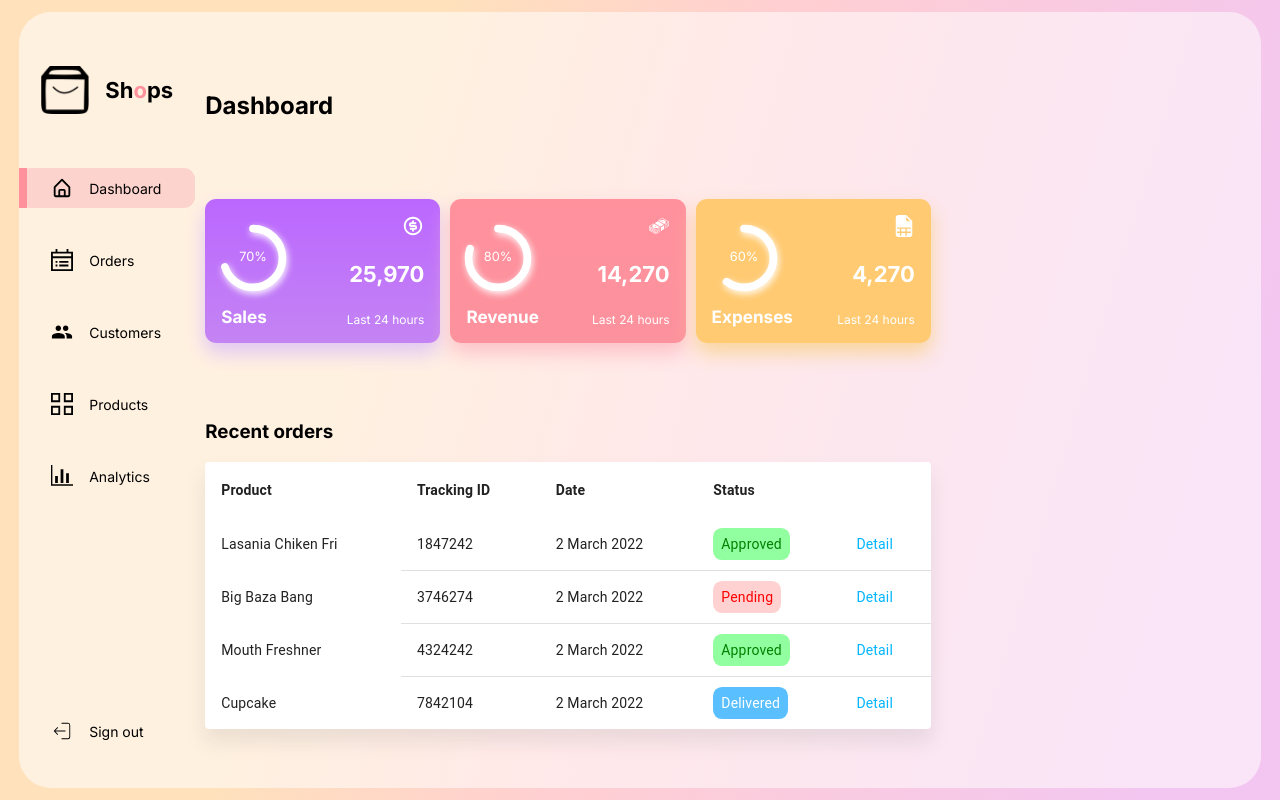
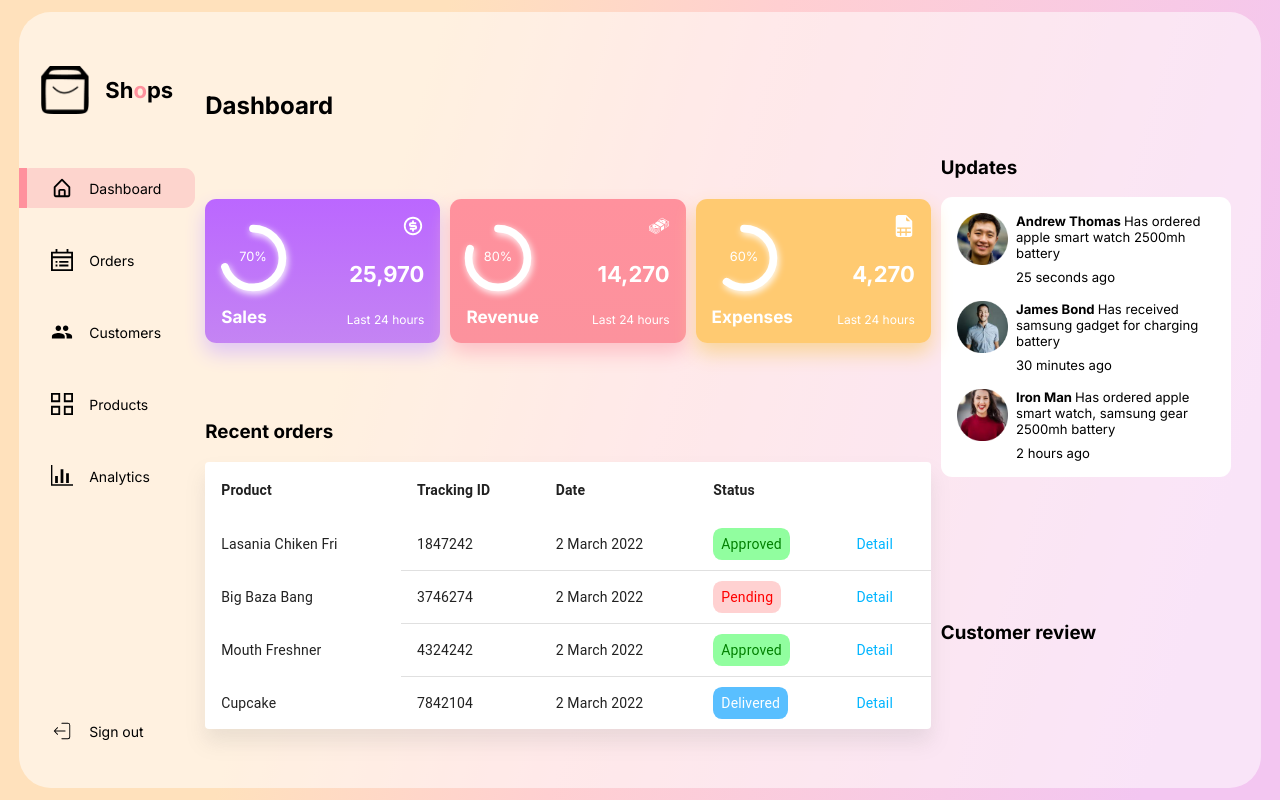
Before and after one commit to wesleywisch/Dashboard-admin-modern, a React (Create React App) app: page / in a window 1280 px wide. Built offline with nearby package versions, Linux system fonts and the light colour scheme.

Commit message:
feat: Performing the rightBar and already performing the updates.

```diff
--- a/src/App.tsx
+++ b/src/App.tsx
@@ -2,6 +2,7 @@ import './App.css';
 
 import { Sidebar } from './components/Sidebar';
 import { MainDash } from './components/MainDash';
+import { RightSidebar } from './components/RightSidebar';
 
 function App() {
   return (
@@ -9,6 +10,7 @@ function App() {
       <div className="containerGlass">
         <Sidebar />
         <MainDash />
+        <RightSidebar />
       </div>
     </div>
   );
--- /dev/null
+++ b/src/components/RightSidebar/index.tsx
@@ -0,0 +1,19 @@
+import { Updates } from '../Updates';
+
+import './styles.css';
+
+export function RightSidebar() {
+  return (
+    <div className='rightSidebarContainer'>
+      <div>
+        <h3>Updates</h3>
+
+        <Updates />
+      </div>
+
+      <div>
+        <h3>Customer review</h3>
+      </div>
+    </div>
+  )
+}
--- /dev/null
+++ b/src/components/RightSidebar/styles.css
@@ -0,0 +1,6 @@
+.rightSidebarContainer {
+  display: flex;
+  flex-direction: column;
+  width: 95%;
+  justify-content: space-evenly;
+}
--- /dev/null
+++ b/src/components/Updates/index.tsx
@@ -0,0 +1,25 @@
+import { UpdatesItens } from '../../data/updatesItens';
+
+import './styles.css';
+
+export function Updates() {
+  return (
+    <div className="updatesContainer">
+      {UpdatesItens.map((item, key) => (
+        <div key={key} className="updateItem">
+          <img src={item.img} alt={item.name} />
+
+          <div className="not1">
+            <div style={{ marginBottom: '0.5rem' }}>
+              <span>{item.name} {' '}</span>
+              <span>{item.not1}</span>
+            </div>
+
+            <span>{item.time}</span>
+          </div>
+
+        </div>
+      ))}
+    </div>
+  )
+}
--- /dev/null
+++ b/src/components/Updates/styles.css
@@ -0,0 +1,24 @@
+.updatesContainer {
+  width: 85%;
+  background: #fff;
+  border-radius: 0.7rem;
+  padding: 1rem;
+  gap: 1rem;
+  display: flex;
+  flex-direction: column;
+  font-size: .82rem;
+}
+
+.updateItem {
+  display: flex;
+  gap: .5rem;
+}
+
+.updateItem > img {
+  width: 3.2rem;
+  height: 3.2rem;
+}
+
+.not1 > div > span:nth-of-type(1) {
+  font-weight: bold;
+}
--- /dev/null
+++ b/src/data/updatesItens.tsx
@@ -0,0 +1,31 @@
+import img1 from '../assets/img1.png';
+import img2 from '../assets/img2.png';
+import img3 from '../assets/img3.png';
+
+interface UpdatesItensProps {
+  img: string;
+  name: string;
+  not1: string;
+  time: string;
+}
+
+export const UpdatesItens = [
+  {
+    img: img1,
+    name: 'Andrew Thomas',
+    not1: 'Has ordered apple smart watch 2500mh battery',
+    time: '25 seconds ago',
+  },
+  {
+    img: img2,
+    name: 'James Bond',
+    not1: 'Has received samsung gadget for charging battery',
+    time: '30 minutes ago',
+  },
+  {
+    img: img3,
+    name: 'Iron Man',
+    not1: 'Has ordered apple smart watch, samsung gear 2500mh battery',
+    time: '2 hours ago',
+  },
+] as UpdatesItensProps[];
```
